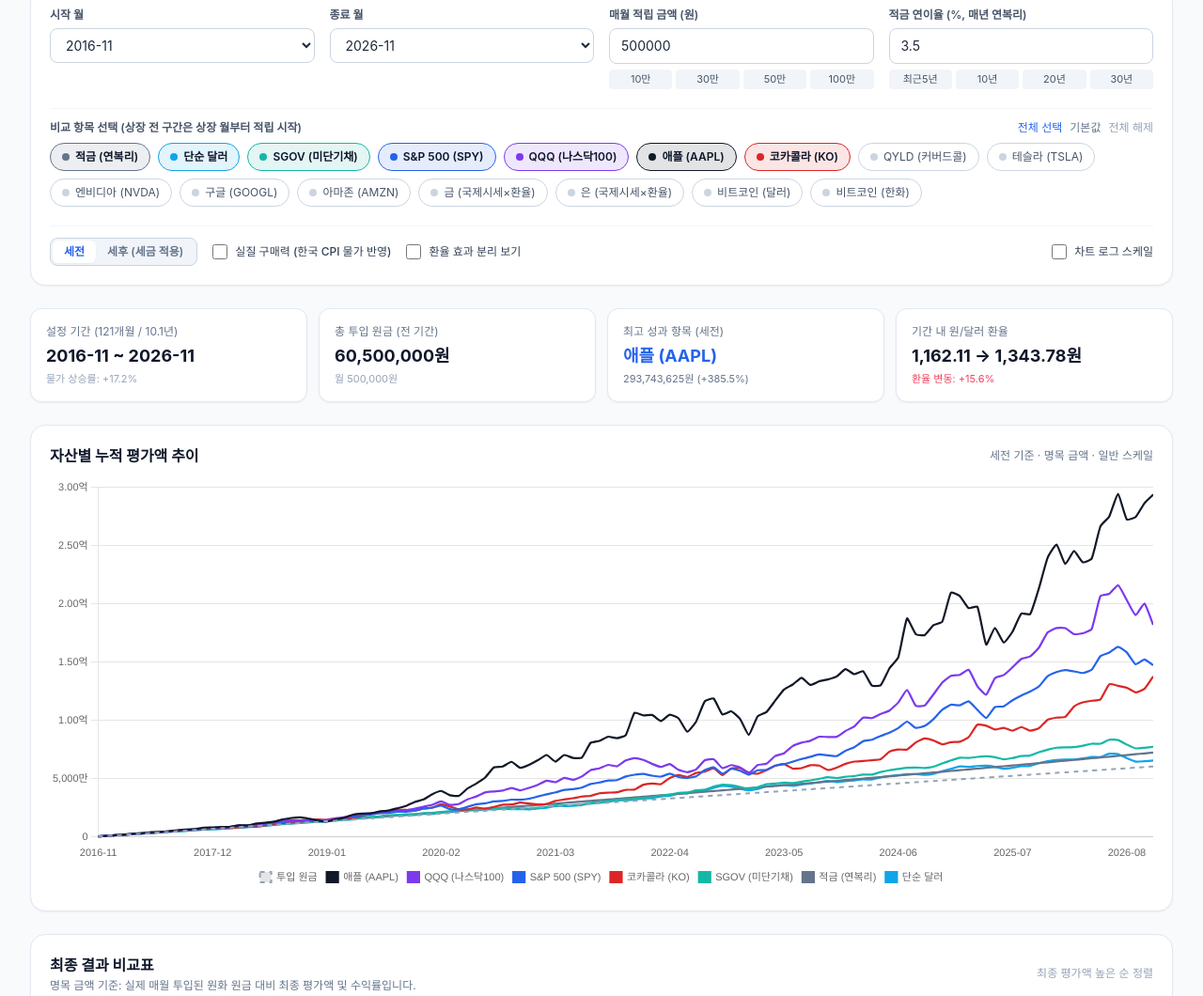
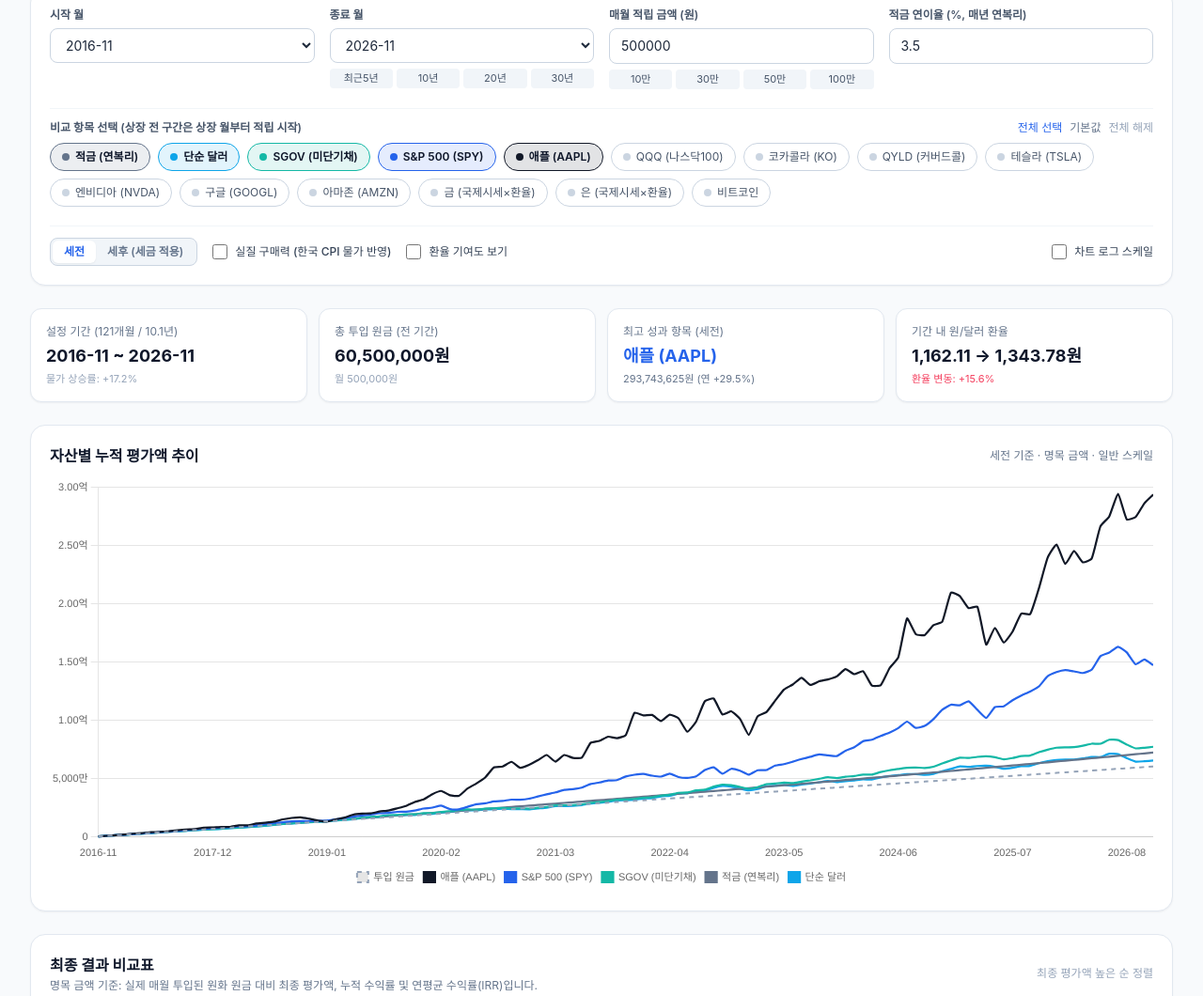
Before and after one commit to josephdpog/backtest, a plain HTML site: page index.html in a window 1280 px wide. Shown: the part 115-1175 px from the top of the page at 94% size. Drawn offline with nearby package versions, Linux system fonts and the light colour scheme.

Commit message:
Update index.html

```diff
--- a/index.html
+++ b/index.html
@@ -60,10 +60,16 @@
             <label class="block text-xs font-semibold text-slate-600 mb-1.5">시작 월</label>
             <select id="startMonth" class="w-full rounded-lg border border-slate-300 px-3 py-2 text-sm bg-white focus:outline-none focus:ring-2 focus:ring-blue-500"></select>
           </div>
-          <!-- 종료 월 -->
+          <!-- 종료 월 + 기간 선택 버튼 -->
           <div>
             <label class="block text-xs font-semibold text-slate-600 mb-1.5">종료 월</label>
             <select id="endMonth" class="w-full rounded-lg border border-slate-300 px-3 py-2 text-sm bg-white focus:outline-none focus:ring-2 focus:ring-blue-500"></select>
+            <div class="flex gap-1 mt-1.5">
+              <button type="button" data-years="5" class="period-btn flex-1 text-[11px] py-0.5 bg-slate-100 hover:bg-slate-200 rounded text-slate-600">최근5년</button>
+              <button type="button" data-years="10" class="period-btn flex-1 text-[11px] py-0.5 bg-slate-100 hover:bg-slate-200 rounded text-slate-600">10년</button>
+              <button type="button" data-years="20" class="period-btn flex-1 text-[11px] py-0.5 bg-slate-100 hover:bg-slate-200 rounded text-slate-600">20년</button>
+              <button type="button" data-years="30" class="period-btn flex-1 text-[11px] py-0.5 bg-slate-100 hover:bg-slate-200 rounded text-slate-600">30년</button>
+            </div>
           </div>
           <!-- 월 적립 금액 -->
           <div>
@@ -82,12 +88,6 @@
             <label class="block text-xs font-semibold text-slate-600 mb-1.5">적금 연이율 (%, 매년 연복리)</label>
             <input type="number" id="savingsRate" value="3.5" min="0" max="20" step="0.1"
               class="w-full rounded-lg border border-slate-300 px-3 py-2 text-sm focus:outline-none focus:ring-2 focus:ring-blue-500" />
-            <div class="flex gap-1 mt-1.5">
-              <button type="button" data-years="5" class="period-btn flex-1 text-[11px] py-0.5 bg-slate-100 hover:bg-slate-200 rounded text-slate-600">최근5년</button>
-              <button type="button" data-years="10" class="period-btn flex-1 text-[11px] py-0.5 bg-slate-100 hover:bg-slate-200 rounded text-slate-600">10년</button>
-              <button type="button" data-years="20" class="period-btn flex-1 text-[11px] py-0.5 bg-slate-100 hover:bg-slate-200 rounded text-slate-600">20년</button>
-              <button type="button" data-years="30" class="period-btn flex-1 text-[11px] py-0.5 bg-slate-100 hover:bg-slate-200 rounded text-slate-600">30년</button>
-            </div>
           </div>
         </div>
 
@@ -121,7 +121,7 @@
           <!-- 환율 효과 분리 -->
           <label class="inline-flex items-center gap-2 cursor-pointer select-none">
             <input type="checkbox" id="toggleFxSplit" class="w-4 h-4 rounded text-blue-600 focus:ring-blue-500" />
-            <span class="text-xs font-medium text-slate-700">환율 효과 분리 보기</span>
+            <span class="text-xs font-medium text-slate-700">환율 기여도 보기</span>
           </label>
 
           <!-- 로그 스케일 -->
@@ -169,7 +169,7 @@
       <footer class="text-[11px] text-slate-400 leading-relaxed space-y-1 pb-6">
         <p>※ QQQ(1999-03 이전)는 나스닥100(^NDX) 수익률로 역산 연결되었으며, SGOV(2020-06 이전)는 주가 $100 고정 및 미국 3개월 국채 금리(^IRX) 월 분배금 재투자로 계산되었습니다.</p>
         <p>※ QYLD, TSLA, NVDA, GOOGL, AMZN, 금, 은, 비트코인은 데이터가 존재하는 상장/제공 월부터 적립을 시작합니다. 배당(분배금)은 수령 시 즉시 재투자(세후 모드 시 15.4% 차감 후 재투자)되며, 해외주식 양도소득세는 최종 일괄 매도 기준 250만 원 공제 후 22%가 적용됩니다.</p>
-        <p>※ 환전 수수료는 0%로 가정합니다. 금융소득종합과세(연 이자·배당 2,000만 원 초과)는 개인별 소득 구간에 따라 다르므로 본 시뮬레이션에서 제외되었습니다.</p>
+        <p>※ 연평균 수익률은 매월 적립 현금흐름을 반영한 연환산 내부수익률(IRR) 기준입니다. 환전 수수료는 0%로 가정하며, 금융소득종합과세(연 이자·배당 2,000만 원 초과)는 개인별 소득 구간에 따라 다르므로 제외되었습니다.</p>
       </footer>
     </div>
   </div>
@@ -180,9 +180,9 @@ const ASSET_CONFIGS = [
   { id: 'USD',     name: '단순 달러',         type: 'usd',     color: '#0ea5e9', defaultOn: true,  taxDesc: '비과세 0%' },
   { id: 'SGOV',    name: 'SGOV (미단기채)',   type: 'us_etf',  color: '#14b8a6', defaultOn: true,  taxDesc: '배당 15.4% + 양도 22%' },
   { id: 'SPY',     name: 'S&P 500 (SPY)',     type: 'us_etf',  color: '#2563eb', defaultOn: true,  taxDesc: '배당 15.4% + 양도 22%' },
-  { id: 'QQQ',     name: 'QQQ (나스닥100)',   type: 'us_etf',  color: '#7c3aed', defaultOn: true,  taxDesc: '배당 15.4% + 양도 22%' },
   { id: 'AAPL',    name: '애플 (AAPL)',       type: 'us_etf',  color: '#111827', defaultOn: true,  taxDesc: '배당 15.4% + 양도 22%' },
-  { id: 'KO',      name: '코카콜라 (KO)',     type: 'us_etf',  color: '#dc2626', defaultOn: true,  taxDesc: '배당 15.4% + 양도 22%' },
+  { id: 'QQQ',     name: 'QQQ (나스닥100)',   type: 'us_etf',  color: '#7c3aed', defaultOn: false, taxDesc: '배당 15.4% + 양도 22%' },
+  { id: 'KO',      name: '코카콜라 (KO)',     type: 'us_etf',  color: '#dc2626', defaultOn: false, taxDesc: '배당 15.4% + 양도 22%' },
   { id: 'QYLD',    name: 'QYLD (커버드콜)',   type: 'us_etf',  color: '#db2777', defaultOn: false, taxDesc: '배당 15.4% + 양도 22%' },
   { id: 'TSLA',    name: '테슬라 (TSLA)',     type: 'us_etf',  color: '#e11d48', defaultOn: false, taxDesc: '양도 22% (250만 공제)' },
   { id: 'NVDA',    name: '엔비디아 (NVDA)',   type: 'us_etf',  color: '#16a34a', defaultOn: false, taxDesc: '배당 15.4% + 양도 22%' },
@@ -190,8 +190,7 @@ const ASSET_CONFIGS = [
   { id: 'AMZN',    name: '아마존 (AMZN)',     type: 'us_etf',  color: '#ea580c', defaultOn: false, taxDesc: '양도 22% (250만 공제)' },
   { id: 'GOLD',    name: '금 (국제시세×환율)', type: 'gold',    color: '#ca8a04', defaultOn: false, taxDesc: 'KRX현물 기준 0%' },
   { id: 'SILVER',  name: '은 (국제시세×환율)', type: 'silver',  color: '#94a3b8', defaultOn: false, taxDesc: '국내ETF 기준 15.4%' },
-  { id: 'BTC_USD', name: '비트코인 (달러)',   type: 'btc_usd', color: '#f59e0b', defaultOn: false, taxDesc: '유예 기준 0%' },
-  { id: 'BTC_KRW', name: '비트코인 (한화)',   type: 'btc_krw', color: '#d97706', defaultOn: false, taxDesc: '유예 기준 0%' },
+  { id: 'BTC_KRW', name: '비트코인',          type: 'btc_krw', color: '#f59e0b', defaultOn: false, taxDesc: '유예 기준 0%' },
 ];
 
 let rawRecords = [];
@@ -211,10 +210,41 @@ const fmtKRWShort = (n) => {
 };
 const fmtPct = (n) => (n >= 0 ? '+' : '') + n.toFixed(1) + '%';
 
+// 적립식 연평균 수익률 (월별 현금흐름 기준 연환산 IRR)
+function computeAnnualizedIRR(deposits, finalVal) {
+  const m = deposits.length;
+  if (m === 0) return 0;
+  const totalIn = deposits.reduce((s, v) => s + v, 0);
+  if (totalIn <= 0) return 0;
+  if (finalVal <= 0) return -100;
+  if (Math.abs(finalVal - totalIn) < 1e-6) return 0;
+
+  const evalF = (rm) => {
+    let sum = 0;
+    const base = 1 + rm;
+    for (let k = 0; k < m; k++) {
+      sum += deposits[k] * Math.pow(base, m - k);
+    }
+    return sum - finalVal;
+  };
+
+  let lo = -0.95;
+  let hi = 0.5;
+  while (evalF(hi) < 0 && hi < 100) hi *= 2;
+  if (evalF(lo) > 0) return -99.9;
+
+  for (let iter = 0; iter < 60; iter++) {
+    const mid = (lo + hi) / 2;
+    if (evalF(mid) > 0) hi = mid;
+    else lo = mid;
+  }
+  const rm = (lo + hi) / 2;
+  return (Math.pow(1 + rm, 12) - 1) * 100;
+}
+
 // 프록시 연결 전처리 (QQQ -> ^NDX 역산, SGOV -> ^IRX 월분배금)
 function preprocessData(data) {
   const arr = JSON.parse(JSON.stringify(data));
-  // QQQ 첫 상장 시점 찾기
   const firstQqqIdx = arr.findIndex(r => r.QQQ && r.QQQ.p != null && r.QQQ.proxy_ndx != null);
   if (firstQqqIdx > 0) {
     const baseQqqP = arr[firstQqqIdx].QQQ.p;
@@ -226,7 +256,6 @@ function preprocessData(data) {
       }
     }
   }
-  // SGOV 상장 전 구간 처리 ($100 고정 + ^IRX 연이율/12 분배)
   for (let i = 0; i < arr.length; i++) {
     if (arr[i].SGOV && arr[i].SGOV.p == null) {
       const irx = arr[i].SGOV.proxy_irx != null ? arr[i].SGOV.proxy_irx : 0;
@@ -243,6 +272,7 @@ function simulateAsset(asset, slice, monthlyAmt, savingsRatePct, afterTax, realP
   const n = slice.length;
   const endCpi = slice[n - 1].cpi || 100;
   const series = new Array(n).fill(null);
+  const depositFlows = [];
 
   let principalKrw = 0;
   let realPrincipalKrw = 0;
@@ -276,13 +306,14 @@ function simulateAsset(asset, slice, monthlyAmt, savingsRatePct, afterTax, realP
       const row = slice[i];
       if (!firstInvestYm) firstInvestYm = row.ym;
       monthsInvested++;
+      const realDep = monthlyAmt * (endCpi / (row.cpi || endCpi));
       principalKrw += monthlyAmt;
-      realPrincipalKrw += monthlyAmt * (endCpi / (row.cpi || endCpi));
+      realPrincipalKrw += realDep;
+      depositFlows.push(realPower ? realDep : monthlyAmt);
 
       mInYear++;
       yearDeposits += monthlyAmt;
 
-      // 현재 월 기준 발생 이자(연복리 정산 전 추정치 포함)
       const accruedInterest = base * r * (mInYear / 12) + monthlyAmt * r * (mInYear * (mInYear + 1) / 2) / 12;
       const accruedTax = afterTax ? accruedInterest * 0.154 : 0;
       const curVal = base + yearDeposits + accruedInterest - accruedTax;
@@ -291,7 +322,6 @@ function simulateAsset(asset, slice, monthlyAmt, savingsRatePct, afterTax, realP
       series[i] = curVal * cpiFactor;
       updateRiskStats(curVal, principalKrw);
 
-      // 12개월 만기 또는 마지막 달 정산
       if (mInYear === 12 || i === n - 1) {
         totalTaxKrw += accruedTax;
         base = curVal;
@@ -303,6 +333,7 @@ function simulateAsset(asset, slice, monthlyAmt, savingsRatePct, afterTax, realP
     const finalVal = base;
     const basePrincipal = realPower ? realPrincipalKrw : principalKrw;
     const returnPct = basePrincipal > 0 ? ((finalVal - basePrincipal) / basePrincipal) * 100 : 0;
+    const cagrPct = computeAnnualizedIRR(depositFlows, finalVal);
 
     return {
       asset,
@@ -312,9 +343,9 @@ function simulateAsset(asset, slice, monthlyAmt, savingsRatePct, afterTax, realP
       realPrincipalKrw,
       finalVal,
       returnPct,
+      cagrPct,
       totalTaxKrw,
       taxDetail: afterTax ? `이자세 ${fmtKRW(totalTaxKrw)}` : '-',
-      usdReturnPct: null,
       fxReturnPct: null,
       mddPct: maxDrawdown * 100,
       underwaterMonths,
@@ -328,8 +359,11 @@ function simulateAsset(asset, slice, monthlyAmt, savingsRatePct, afterTax, realP
       const row = slice[i];
       if (!firstInvestYm) firstInvestYm = row.ym;
       monthsInvested++;
+      const realDep = monthlyAmt * (endCpi / (row.cpi || endCpi));
       principalKrw += monthlyAmt;
-      realPrincipalKrw += monthlyAmt * (endCpi / (row.cpi || endCpi));
+      realPrincipalKrw += realDep;
+      depositFlows.push(realPower ? realDep : monthlyAmt);
+
       const boughtUsd = monthlyAmt / row.fx;
       totalUsd += boughtUsd;
       principalUsd += boughtUsd;
@@ -343,6 +377,7 @@ function simulateAsset(asset, slice, monthlyAmt, savingsRatePct, afterTax, realP
     const finalVal = totalUsd * lastFx;
     const basePrincipal = realPower ? realPrincipalKrw : principalKrw;
     const returnPct = basePrincipal > 0 ? ((finalVal - basePrincipal) / basePrincipal) * 100 : 0;
+    const cagrPct = computeAnnualizedIRR(depositFlows, finalVal);
     const avgFx = principalUsd > 0 ? principalKrw / principalUsd : lastFx;
     const fxReturnPct = ((lastFx - avgFx) / avgFx) * 100;
 
@@ -354,9 +389,9 @@ function simulateAsset(asset, slice, monthlyAmt, savingsRatePct, afterTax, realP
       realPrincipalKrw,
       finalVal,
       returnPct,
+      cagrPct,
       totalTaxKrw: 0,
       taxDetail: '비과세 (0%)',
-      usdReturnPct: 0,
       fxReturnPct,
       mddPct: maxDrawdown * 100,
       underwaterMonths,
@@ -376,8 +411,11 @@ function simulateAsset(asset, slice, monthlyAmt, savingsRatePct, afterTax, realP
       }
       if (!firstInvestYm) firstInvestYm = row.ym;
       monthsInvested++;
+      const realDep = monthlyAmt * (endCpi / (row.cpi || endCpi));
       principalKrw += monthlyAmt;
-      realPrincipalKrw += monthlyAmt * (endCpi / (row.cpi || endCpi));
+      realPrincipalKrw += realDep;
+      depositFlows.push(realPower ? realDep : monthlyAmt);
+
       shares += monthlyAmt / item.p;
       lastValidPrice = item.p;
 
@@ -389,6 +427,7 @@ function simulateAsset(asset, slice, monthlyAmt, savingsRatePct, afterTax, realP
     const finalVal = shares * lastValidPrice;
     const basePrincipal = realPower ? realPrincipalKrw : principalKrw;
     const returnPct = basePrincipal > 0 ? ((finalVal - basePrincipal) / basePrincipal) * 100 : 0;
+    const cagrPct = computeAnnualizedIRR(depositFlows, finalVal);
 
     return {
       asset,
@@ -398,9 +437,9 @@ function simulateAsset(asset, slice, monthlyAmt, savingsRatePct, afterTax, realP
       realPrincipalKrw,
       finalVal,
       returnPct,
+      cagrPct,
       totalTaxKrw: 0,
       taxDetail: '비과세 (0%)',
-      usdReturnPct: null,
       fxReturnPct: null,
       mddPct: maxDrawdown * 100,
       underwaterMonths,
@@ -408,7 +447,7 @@ function simulateAsset(asset, slice, monthlyAmt, savingsRatePct, afterTax, realP
     };
   }
 
-  // 달러 기반 자산: us_etf, gold, silver, btc_usd
+  // 달러 기반 자산: us_etf, gold, silver
   let shares = 0;
   let costBasisKrw = 0;
   let lastValidPrice = 0;
@@ -426,7 +465,6 @@ function simulateAsset(asset, slice, monthlyAmt, savingsRatePct, afterTax, realP
     const p = item.p;
     const d = item.d || 0;
 
-    // 1) 기존 보유 수량에 대한 배당(분배금) 수령 및 재투자
     if (shares > 0 && d > 0) {
       const grossDivUsd = shares * d;
       const taxUsd = afterTax ? grossDivUsd * 0.154 : 0;
@@ -435,14 +473,15 @@ function simulateAsset(asset, slice, monthlyAmt, savingsRatePct, afterTax, realP
         divTaxKrw += taxUsd * fx;
       }
       shares += netDivUsd / p;
-      // 세후 재투자 원금을 취득가액에 합산 (이중과세 방지)
       costBasisKrw += netDivUsd * fx;
     }
 
-    // 2) 매월 적립 매수
     monthsInvested++;
+    const realDep = monthlyAmt * (endCpi / (row.cpi || endCpi));
     principalKrw += monthlyAmt;
-    realPrincipalKrw += monthlyAmt * (endCpi / (row.cpi || endCpi));
+    realPrincipalKrw += realDep;
+    depositFlows.push(realPower ? realDep : monthlyAmt);
+
     const investUsd = monthlyAmt / fx;
     principalUsd += investUsd;
     shares += investUsd / p;
@@ -470,17 +509,14 @@ function simulateAsset(asset, slice, monthlyAmt, savingsRatePct, afterTax, realP
 
   totalTaxKrw = divTaxKrw + capTaxKrw;
   const finalVal = grossValKrw - capTaxKrw;
-  // 마지막 포인트에 세후 매도 금액 반영
   if (monthsInvested > 0) {
     series[n - 1] = finalVal;
   }
 
   const basePrincipal = realPower ? realPrincipalKrw : principalKrw;
   const returnPct = basePrincipal > 0 ? ((finalVal - basePrincipal) / basePrincipal) * 100 : 0;
+  const cagrPct = computeAnnualizedIRR(depositFlows, finalVal);
 
-  // 환율 효과 분리 (원화 총수익률 = (1 + 달러자산수익률) * (1 + 환율수익률) - 1)
-  const finalValUsdAfterCapTax = lastValidFx > 0 ? finalVal / lastValidFx : 0;
-  const usdReturnPct = principalUsd > 0 ? ((finalValUsdAfterCapTax - principalUsd) / principalUsd) * 100 : 0;
   const avgFx = principalUsd > 0 ? principalKrw / principalUsd : lastValidFx;
   const fxReturnPct = avgFx > 0 ? ((lastValidFx - avgFx) / avgFx) * 100 : 0;
 
@@ -503,9 +539,9 @@ function simulateAsset(asset, slice, monthlyAmt, savingsRatePct, afterTax, realP
     realPrincipalKrw,
     finalVal,
     returnPct,
+    cagrPct,
     totalTaxKrw,
     taxDetail,
-    usdReturnPct,
     fxReturnPct,
     mddPct: maxDrawdown * 100,
     underwaterMonths,
@@ -572,14 +608,18 @@ function runSimulation() {
   const n = slice.length;
   const endCpi = slice[n - 1].cpi || 100;
 
-  // 원금 기준선 시리즈
+  // 원금 기준선 시리즈 및 연평균 수익률
   let cumNom = 0;
   let cumReal = 0;
+  const principalFlows = [];
   const principalSeries = slice.map(row => {
+    const realDep = monthlyAmt * (endCpi / (row.cpi || endCpi));
     cumNom += monthlyAmt;
-    cumReal += monthlyAmt * (endCpi / (row.cpi || endCpi));
+    cumReal += realDep;
+    principalFlows.push(realPower ? realDep : monthlyAmt);
     return realPower ? cumReal : cumNom;
   });
+  const principalCagr = realPower ? computeAnnualizedIRR(principalFlows, cumNom) : 0;
 
   // 선택 자산 시뮬레이션
   const activeConfigs = ASSET_CONFIGS.filter(a => selectedAssets.has(a.id));
@@ -610,7 +650,7 @@ function runSimulation() {
     <div class="bg-white p-4 rounded-xl border border-slate-200 shadow-sm">
       <p class="text-xs text-slate-500">최고 성과 항목 (${isAfterTax ? '세후' : '세전'})</p>
       <p class="text-lg font-bold text-blue-600 mt-1">${best ? best.asset.name : '-'}</p>
-      <p class="text-[11px] text-slate-500 mt-0.5">${best ? fmtKRW(best.finalVal) + ' (' + fmtPct(best.returnPct) + ')' : ''}</p>
+      <p class="text-[11px] text-slate-500 mt-0.5">${best ? fmtKRW(best.finalVal) + ' (연 ' + fmtPct(best.cagrPct) + ')' : ''}</p>
     </div>
     <div class="bg-white p-4 rounded-xl border border-slate-200 shadow-sm">
       <p class="text-xs text-slate-500">기간 내 원/달러 환율</p>
@@ -684,38 +724,38 @@ function runSimulation() {
 
   // 테이블 헤더
   document.getElementById('tableNote').textContent = realPower
-    ? '실질 구매력 모드: 과거 투입 원금을 종료 시점 물가(CPI) 가치로 환산해 실질 수익률을 산출했습니다.'
-    : '명목 금액 기준: 실제 매월 투입된 원화 원금 대비 최종 평가액 및 수익률입니다.';
+    ? '실질 구매력 모드: 과거 투입 원금을 종료 시점 물가(CPI) 가치로 환산해 실질 수익률과 연평균 수익률을 산출했습니다.'
+    : '명목 금액 기준: 실제 매월 투입된 원화 원금 대비 최종 평가액, 누적 수익률 및 연평균 수익률(IRR)입니다.';
 
   const headerCols = [
     '항목',
-    '투자 기간',
     realPower ? '실질 원금' : '투입 원금',
     `최종 금액 (${isAfterTax ? '세후' : '세전'})`,
     realPower ? '실질 수익률' : '최종 수익률',
+    '연평균 수익률',
     ...(isAfterTax ? ['적용 세율 / 총 납부 세금'] : []),
-    ...(fxSplit ? ['자산 수익률(USD)', '환율 기여도'] : []),
+    ...(fxSplit ? ['환율 기여도'] : []),
     '최대 낙폭(MDD)',
     '원금손실 기간'
   ];
   document.getElementById('tableHeaderRow').innerHTML = headerCols
-    .map((c, idx) => `<th class="px-4 py-3 font-semibold ${idx >= 2 ? 'text-right' : ''}">${c}</th>`)
+    .map((c, idx) => `<th class="px-4 py-3 font-semibold ${idx >= 1 ? 'text-right' : ''}">${c}</th>`)
     .join('');
 
   // 테이블 바디 (원금 행 + 각 자산 행)
   const tbody = document.getElementById('resultTableBody');
   let html = `
     <tr class="bg-slate-50/70 font-medium text-slate-600">
-      <td class="px-4 py-3 flex items-center gap-2">
+      <td class="px-4 py-3 flex items-center gap-2 whitespace-nowrap">
         <span class="w-2.5 h-2.5 rounded-full bg-slate-400 inline-block"></span>
         <span>원금 기준선</span>
       </td>
-      <td class="px-4 py-3 text-xs">${slice[0].ym} (${n}개월)</td>
-      <td class="px-4 py-3 text-right">${fmtKRW(realPower ? cumReal : cumNom)}</td>
-      <td class="px-4 py-3 text-right">${fmtKRW(cumNom)}</td>
-      <td class="px-4 py-3 text-right">${realPower ? fmtPct(((cumNom - cumReal) / cumReal) * 100) : '0.0%'}</td>
+      <td class="px-4 py-3 text-right whitespace-nowrap">${fmtKRW(realPower ? cumReal : cumNom)}</td>
+      <td class="px-4 py-3 text-right whitespace-nowrap">${fmtKRW(cumNom)}</td>
+      <td class="px-4 py-3 text-right whitespace-nowrap">${realPower ? fmtPct(((cumNom - cumReal) / cumReal) * 100) : '0.0%'}</td>
+      <td class="px-4 py-3 text-right whitespace-nowrap">${realPower ? fmtPct(principalCagr) : '0.0%'}</td>
       ${isAfterTax ? '<td class="px-4 py-3 text-right text-xs text-slate-400">비과세</td>' : ''}
-      ${fxSplit ? '<td class="px-4 py-3 text-right text-xs text-slate-400">-</td><td class="px-4 py-3 text-right text-xs text-slate-400">-</td>' : ''}
+      ${fxSplit ? '<td class="px-4 py-3 text-right text-xs text-slate-400">-</td>' : ''}
       <td class="px-4 py-3 text-right text-xs text-slate-400">0.0%</td>
       <td class="px-4 py-3 text-right text-xs text-slate-400">0개월</td>
     </tr>
@@ -723,6 +763,7 @@ function runSimulation() {
 
   results.forEach(r => {
     const retColor = r.returnPct >= 0 ? 'text-rose-600' : 'text-blue-600';
+    const cagrColor = r.cagrPct >= 0 ? 'text-rose-600' : 'text-blue-600';
     const isPartial = r.monthsInvested < n;
     const baseP = realPower ? r.realPrincipalKrw : r.principalKrw;
     html += `
@@ -730,14 +771,12 @@ function runSimulation() {
         <td class="px-4 py-3 font-semibold text-slate-900 whitespace-nowrap">
           <span class="w-2.5 h-2.5 rounded-full inline-block mr-2" style="background:${r.asset.color}"></span>
           ${r.asset.name}
-        </td>
-        <td class="px-4 py-3 text-xs text-slate-500 whitespace-nowrap">
-          ${r.firstInvestYm}~ (${r.monthsInvested}개월)
-          ${isPartial ? '<span class="ml-1 px-1.5 py-0.5 text-[10px] bg-amber-100 text-amber-800 rounded">상장후</span>' : ''}
+          ${isPartial ? `<span class="ml-1.5 px-1.5 py-0.5 text-[10px] font-normal bg-amber-100 text-amber-800 rounded">${r.firstInvestYm}~</span>` : ''}
         </td>
         <td class="px-4 py-3 text-right whitespace-nowrap text-slate-600">${fmtKRW(baseP)}</td>
         <td class="px-4 py-3 text-right whitespace-nowrap font-bold text-slate-900">${fmtKRW(r.finalVal)}</td>
         <td class="px-4 py-3 text-right whitespace-nowrap font-bold ${retColor}">${fmtPct(r.returnPct)}</td>
+        <td class="px-4 py-3 text-right whitespace-nowrap font-semibold ${cagrColor}">${fmtPct(r.cagrPct)}</td>
         ${isAfterTax ? `
           <td class="px-4 py-3 text-right text-xs whitespace-nowrap">
             <div class="text-slate-800 font-medium">${r.taxDetail}</div>
@@ -745,9 +784,6 @@ function runSimulation() {
           </td>
         ` : ''}
         ${fxSplit ? `
-          <td class="px-4 py-3 text-right text-xs whitespace-nowrap font-medium ${r.usdReturnPct == null ? 'text-slate-400' : (r.usdReturnPct >= 0 ? 'text-rose-600' : 'text-blue-600')}">
-            ${r.usdReturnPct == null ? '원화자산' : fmtPct(r.usdReturnPct)}
-          </td>
           <td class="px-4 py-3 text-right text-xs whitespace-nowrap font-medium ${r.fxReturnPct == null ? 'text-slate-400' : (r.fxReturnPct >= 0 ? 'text-rose-600' : 'text-blue-600')}">
             ${r.fxReturnPct == null ? '-' : fmtPct(r.fxReturnPct)}
           </td>
@@ -775,7 +811,6 @@ function initAppWithData(json, sourceName) {
   document.getElementById('uploadPrompt').classList.add('hidden');
   document.getElementById('appContent').classList.remove('hidden');
 
-  // 기간 드롭다운 채우기
   const startSel = document.getElementById('startMonth');
   const endSel = document.getElementById('endMonth');
   startSel.innerHTML = '';
@@ -784,7 +819,6 @@ function initAppWithData(json, sourceName) {
     startSel.add(new Option(r.ym, r.ym));
     endSel.add(new Option(r.ym, r.ym));
   });
-  // 기본값: 최근 10년 (데이터가 10년 미만이면 처음부터)
   const defStartIdx = Math.max(0, processedRecords.length - 121);
   startSel.value = processedRecords[defStartIdx].ym;
   endSel.value = processedRecords[processedRecords.length - 1].ym;
```
